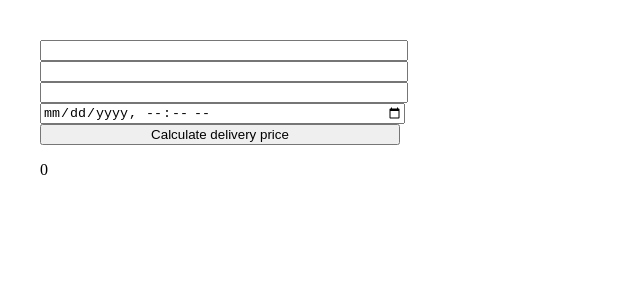
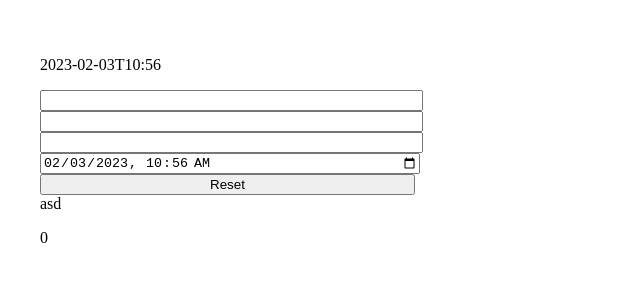
Before and after one commit to mk99995/delivery-fee-calculator, a React (Vite) app: page / in a window 1280 px wide. Shown: the top 300 px of the page, without its empty margins (0-640 px from the left). Built offline with nearby package versions, Linux system fonts and the light colour scheme.

Commit message:
app works now

```diff
--- a/package.json
+++ b/package.json
@@ -10,7 +10,8 @@
   },
   "dependencies": {
     "react": "^18.2.0",
-    "react-dom": "^18.2.0"
+    "react-dom": "^18.2.0",
+    "react-spinners": "^0.13.8"
   },
   "devDependencies": {
     "@types/react": "^18.0.26",
--- a/src/App.scss
+++ b/src/App.scss
@@ -5,15 +5,19 @@
   text-align: left;
 }
 
-.App {
+.app {
   display: flex;
   flex-direction: column;
+  form {
+    display: flex;
 
-  input {
-    max-width: 30%;
+    flex-direction: column;
+    input {
+      max-width: 375px;
+    }
   }
 
-  button {
-    max-width: 30%;
-  }
+  // button {
+  //   max-width: ;
+  // }
 }
--- a/src/App.tsx
+++ b/src/App.tsx
@@ -1,23 +1,54 @@
-import { useState } from "react";
+import { useState, useEffect } from "react";
 import "./App.scss";
+import Form from "./components/Form";
+import BeatLoader from "react-spinners/BeatLoader";
 
-function App() {
-  const [count, setCount] = useState(0);
+function App(this: any) {
+  const [cartValue, setCartValue] = useState<number | "">("");
+  const [distance, setDistance] = useState<number | "">("");
+  const [itemsAmount, setItemsAmount] = useState<number | "">("");
+  const [dateTime, setDateTime] = useState<Date>(new Date());
 
-  let calculateFee = (e: any) => {
-    e.preventDefault();
-    setCount(count + 1);
+  const [animationTimeout, setAnimationTimeout] = useState<number>(0);
+
+  const calculateFee = (): number | string => {
+    if (cartValue >= 100) {
+      return "0 The delivery is free on large purchages";
+    }
+    if (cartValue === "" || distance === "" || itemsAmount === "") {
+      return "asd";
+    }
+    let fee: number =
+      (cartValue < 10 ? 10 - Number(cartValue) : 0) +
+      (distance <= 1000 ? 2 : Math.ceil(distance / 500)) +
+      (itemsAmount < 5 ? 0 : (itemsAmount - 4) * 0.5) +
+      (itemsAmount > 12 ? 1.2 : 0);
+
+    if (dateTime?.getDay() === 5) {
+      let timeInThousands = dateTime.getHours() * 100 + dateTime.getMinutes();
+      if (timeInThousands >= 1500 && timeInThousands <= 1900) {
+        fee = fee * 1.2;
+      }
+    }
+    return fee < 15 ? fee : 15;
   };
 
   return (
-    <form className="App" onSubmit={calculateFee}>
-      <input type="text" />
-      <input type="text" />
-      <input type="text" />
-      <input type="datetime-local" />
-      <input type="submit" value="Calculate delivery price" />
-      <p>{count}</p>
-    </form>
+    <div className="app">
+      <p>{dateTime.toISOString().slice(0, 16)}</p>
+      <Form
+        setCartValue={setCartValue}
+        setDistance={setDistance}
+        setItemsAmount={setItemsAmount}
+        setDateTime={setDateTime}
+        dateTime={dateTime}
+        cartValue={cartValue}
+        setAnimationTimeout={setAnimationTimeout}
+        animationTimeout={animationTimeout}
+      />
+      <>{animationTimeout > 0 ? <BeatLoader /> : calculateFee()}</>
+      <p>{animationTimeout}</p>
+    </div>
   );
 }
 
--- /dev/null
+++ b/src/components/Form.tsx
@@ -0,0 +1,92 @@
+const Form = ({
+  setCartValue,
+  setDistance,
+  setItemsAmount,
+  setDateTime,
+  dateTime,
+  cartValue,
+  setAnimationTimeout,
+}: {
+  setCartValue: (value: number | "") => void;
+  setDistance: (distance: number | "") => void;
+  setItemsAmount: (items: number | "") => void;
+  setDateTime: (time: Date) => void;
+  dateTime: Date;
+  cartValue: number | "";
+  animationTimeout: number;
+  setAnimationTimeout: (animationTimeout: any) => void;
+}) => {
+  const formatDate = () => {
+    const offset = dateTime.getTimezoneOffset() * 60000; //offset in milliseconds
+    const localISOTime = new Date(Date.now() - offset)
+      .toISOString()
+      .slice(0, 16);
+    return localISOTime;
+  };
+
+  const showAnimation = () => {
+    setAnimationTimeout((animationTimeout: number) => animationTimeout + 1);
+    setTimeout(function () {
+      setAnimationTimeout((animationTimeout: number) => animationTimeout - 1);
+    }, 300);
+  };
+
+  const resetInputs = (e: any) => {
+    e.preventDefault();
+    e.target.cartValue.value = "";
+    e.target.distance.value = "";
+    e.target.items.value = "";
+    setCartValue("");
+    setDistance("");
+    setItemsAmount("");
+    setDateTime(new Date());
+    showAnimation();
+  };
+
+  return (
+    <form onReset={resetInputs}>
+      <input
+        name="cartValue"
+        type="number"
+        min="0"
+        step="0.01"
+        value={cartValue}
+        onChange={(e) => {
+          setCartValue(e.target.value === "" ? "" : Number(e.target.value));
+          showAnimation();
+        }}
+      />
+      <input
+        name="distance"
+        type="number"
+        min="0"
+        step="1"
+        onChange={(e) => {
+          setDistance(e.target.value === "" ? "" : Number(e.target.value));
+          showAnimation();
+        }}
+      />
+      <input
+        name="items"
+        type="number"
+        min="1"
+        step="1"
+        onChange={(e) => {
+          setItemsAmount(e.target.value === "" ? "" : Number(e.target.value));
+          showAnimation();
+        }}
+      />
+      <input
+        type="datetime-local"
+        value={formatDate()}
+        onChange={(e) => {
+          setDateTime(new Date(e.target.value));
+          showAnimation();
+        }}
+      />
+      <input type="reset" />
+    </form>
+  );
+};
+
+export default Form;
```
Also changed, not shown: 1 other file (tests, documents, lock files or other folders).
